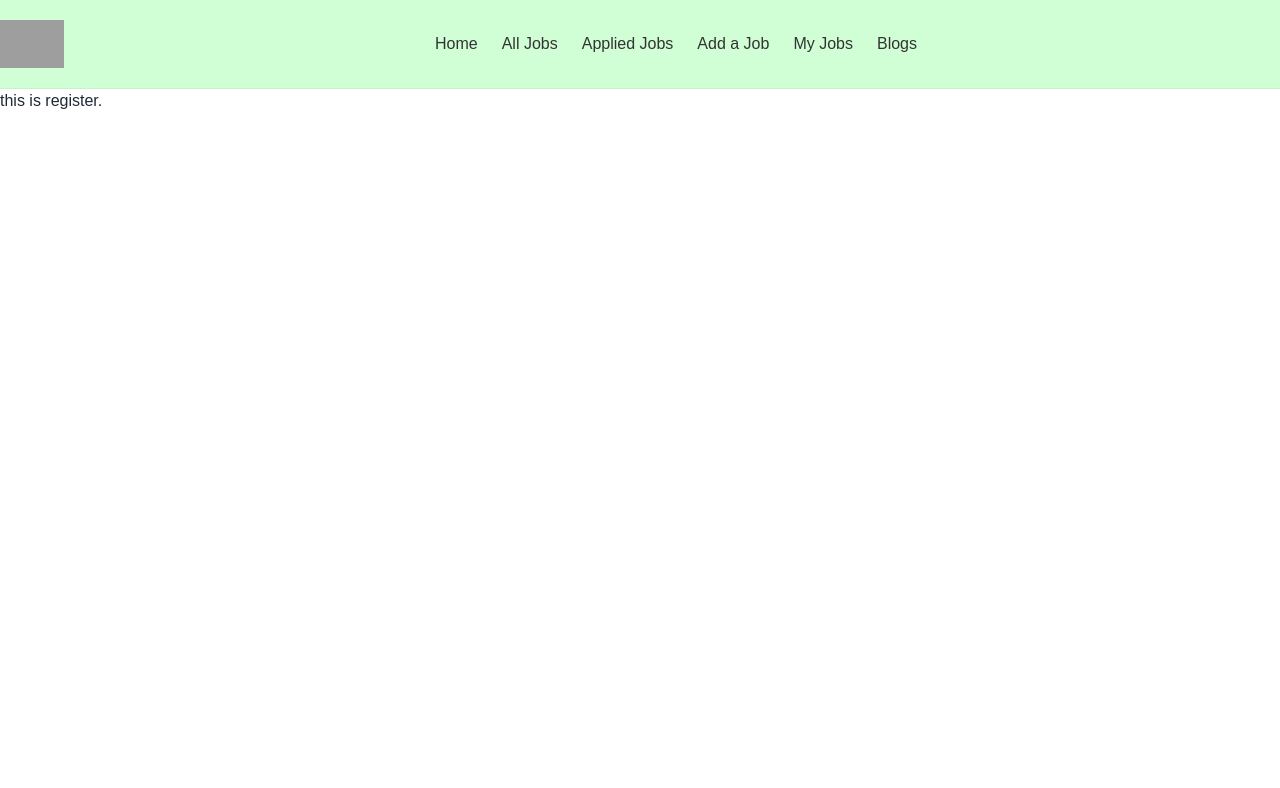
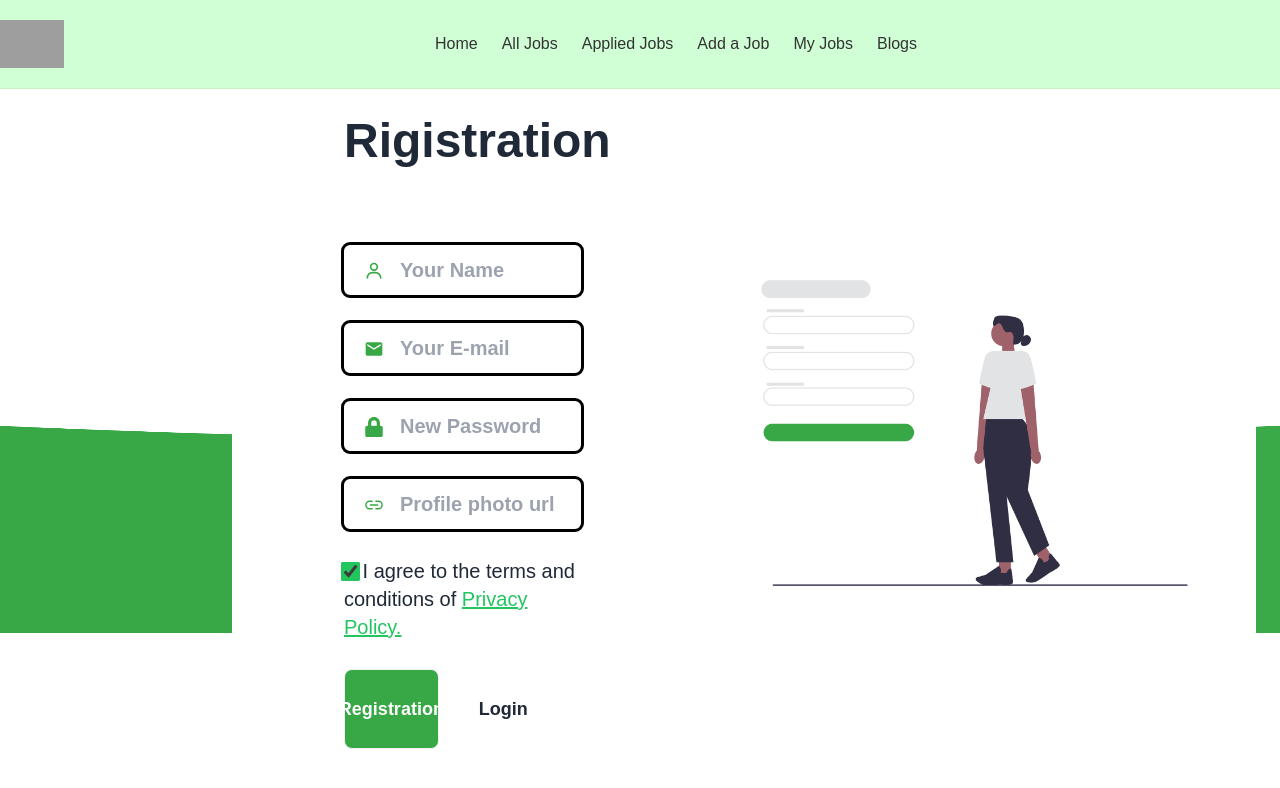
Before and after one commit to Saiful10400/Gable-Job-Portal--Frontend, a React (Vite) app: page /register in a window 1280 px wide. Shown: the top 788 px of the page. Built offline with nearby package versions, Linux system fonts and the light colour scheme; grey boxes are pictures that could not be loaded.

Commit message:
registration route is done.

```diff
--- a/src/Components/Routes components/Login/Login.jsx
+++ b/src/Components/Routes components/Login/Login.jsx
@@ -23,7 +23,7 @@ const Login = () => {
             <img src={loginsti} className="h-full object-contain " alt="" />
           </div>
 
-          <div className="w-[60%] h-full py-5 pr-10">
+          <div className="w-[60%] h-full py-5 px-28">
             <h1 className="text-end text-lg mb-5 font-bold">
               New user? <Link to={"/register"} className="text-[#38A745] hover:underline">Register</Link>
             </h1>
@@ -33,16 +33,16 @@ const Login = () => {
               <div className="relative">
               <input
                 placeholder="Your E-mail"
-                className="   w-full rounded-md pl-32 text-2xl font-bold  outline outline-black focus:outline-4  focus:outline-green-500 h-[82px]"
+                className="   w-full rounded-md pl-32 text-xl font-bold  outline outline-black focus:outline-4  focus:outline-green-500 h-[50px]"
                 type="text"
-              /> <FaUser className="absolute top-7  left-10 text-3xl text-[#38A745]"></FaUser>
+              /> <FaUser className="absolute top-2  left-10 text-3xl text-[#38A745]"></FaUser>
               </div>
               <div className="relative">
               <input
                 placeholder="Your Password"
-                className="  w-full rounded-md pl-32 text-2xl font-bold outline outline-black focus:outline-4  focus:outline-green-500  h-[82px]"
+                className="  w-full rounded-md pl-32 text-xl font-bold outline outline-black focus:outline-4  focus:outline-green-500  h-[50px]"
                 type="text"
-              /><BiSolidLock className="absolute top-7  left-10 text-3xl text-[#38A745]"></BiSolidLock>
+              /><BiSolidLock className="absolute top-2  left-10 text-3xl text-[#38A745]"></BiSolidLock>
               </div>
               <div className="flex gap-9">
                 <button className="btn w-[40%] text-lg h-20 rounded-full bg-[#38A745] text-white">
--- a/src/Components/Routes components/Login/Register.jsx
+++ b/src/Components/Routes components/Login/Register.jsx
@@ -1,9 +1,66 @@
+ import { Link } from "react-router-dom";
+import registrationbg from "../../../../public/img/loginBg.png"
+import registrarionimg from "../../../../public/img/registration.png"
+// react icons.
+
+import { BiUser } from "react-icons/bi";
+import { MdEmail } from "react-icons/md";
+import { FaLock } from "react-icons/fa";
+import { IoLinkOutline } from "react-icons/io5";
+const Register = () => {
+    return (
+        <div className="h-[90vh] relative">
+            <img src={registrationbg} className="w-full h-52 absolute bottom-44" />
+            <div className="absolute top-5 right-6 w-4/5 h-[90%] bg-white rounded-xl items-center  flex">
+
+            <div className="w-[45%] px-28 py-5">
+            <h1 className="text-5xl font-bold mb-20">Rigistration</h1>
+                <form className="flex flex-col gap-7">
+
+                <div className="relative">
+              <input required
+                placeholder="Your Name"
+                className="   w-full rounded-md pl-14  text-xl font-bold  outline outline-black focus:outline-4  focus:outline-green-500 h-[50px]"
+                type="text"
+              /><BiUser className="absolute top-4 left-5 text-[#38A745] text-xl"></BiUser>
+              </div>
+                <div className="relative">
+              <input required
+                placeholder="Your E-mail"
+                className="   w-full rounded-md pl-14  text-xl font-bold  outline outline-black focus:outline-4  focus:outline-green-500 h-[50px]"
+                type="email"
+              /><MdEmail className="absolute top-4 left-5 text-[#38A745] text-xl"></MdEmail>
+              </div>
+                <div className="relative">
+              <input required
+                placeholder="New Password"
+                className="   w-full rounded-md pl-14 text-xl font-bold  outline outline-black focus:outline-4  focus:outline-green-500 h-[50px]"
+                type="password"
+              /><FaLock className="absolute top-4 left-5 text-[#38A745] text-xl"></FaLock>
+              </div>
+                <div className="relative">
+              <input required
+                placeholder="Profile photo url"
+                className="   w-full rounded-md pl-14 text-xl font-bold  outline outline-black focus:outline-4  focus:outline-green-500 h-[50px]"
+                type="text"
+              /><IoLinkOutline className="absolute top-4 left-5 text-[#38A745] text-xl"></IoLinkOutline>
+              </div>
+              <div className="text-xl">
+                <input checked className="scale-150 accent-green-500 " type="checkbox" id="condition" />
+                <label htmlFor="condition"> I agree to the terms and conditions of <Link className="underline text-green-500">Privacy Policy.</Link></label>
+              </div>
+              <div className="flex gap-10 items-center">
+                <button type="submit" className="btn w-[40%] text-lg h-20 bg-[#38A745] text-white">Registration</button>
+                <Link className="text-lg font-bold" to={"/login"}>Login</Link>
+              </div>
+                </form>
+            </div>
+            <div className="">
+                <img className="w-full h-full object-contain" src={registrarionimg} alt="" />
+            </div>
 
 
-const Register = () => {
-    return (
-        <div>
-            this is register.
+            </div>
         </div>
     );
 };
```
Also changed, not shown: public/img/registration.png (added), public/img/registrationBg.png (added).
